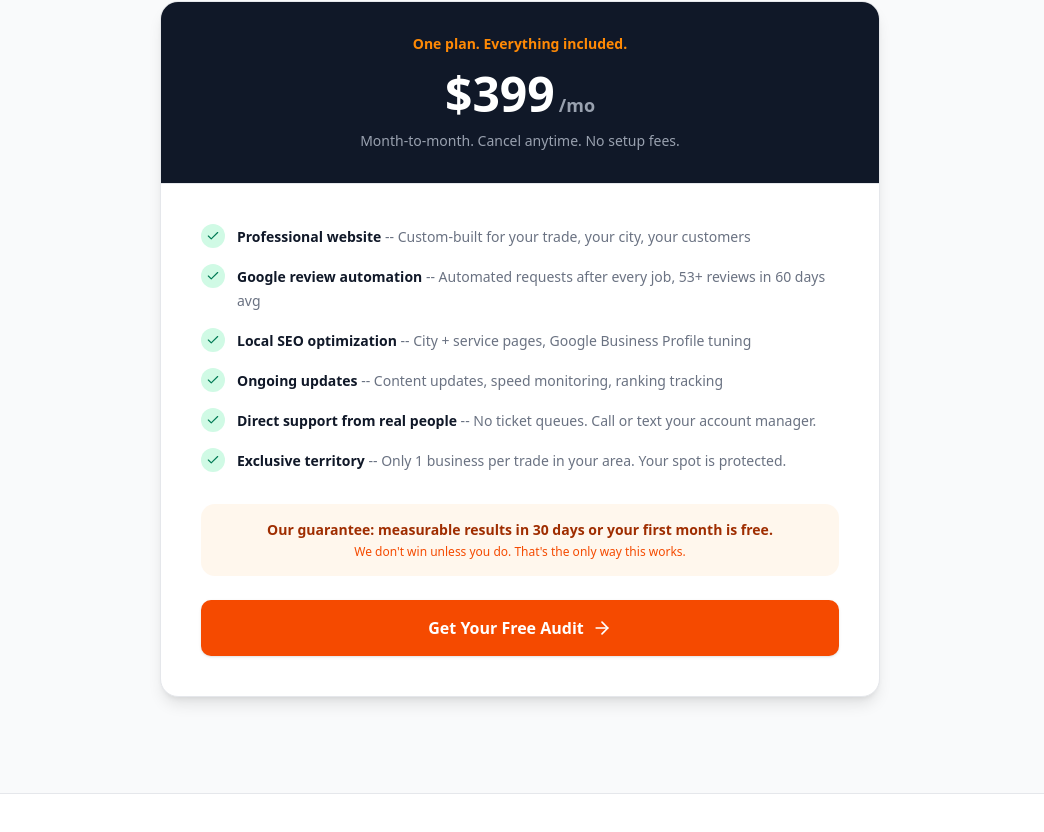
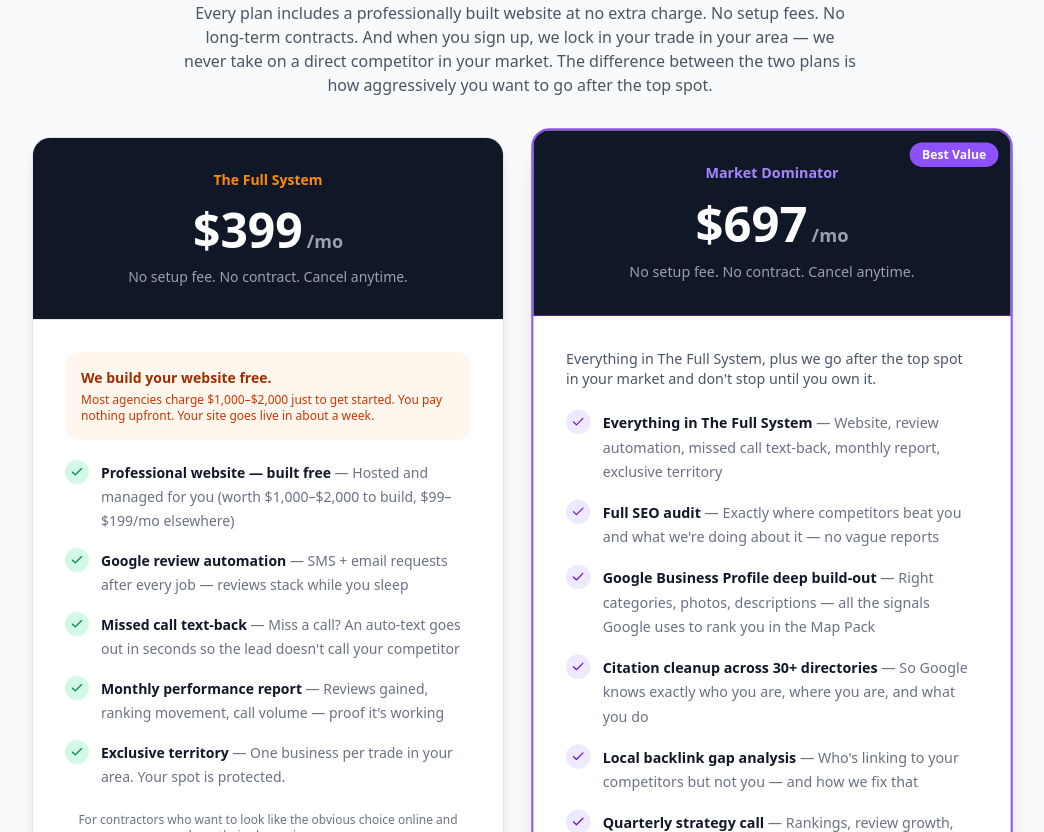
Before and after one commit to D1360tx/marketing_agency, a Next.js app: page /landing_opus in a window 1280 px wide. Shown: the part 4428-5260 px from the top of the page, without its empty margins (120-1164 px from the left). Built offline with nearby package versions, Linux system fonts and the light colour scheme.

Commit message:
feat: two-tier pricing on landing_opus — Full System $399 + Market Dominator $697

```diff
--- a/src/app/landing_opus/page.tsx
+++ b/src/app/landing_opus/page.tsx
@@ -707,90 +707,105 @@ export default function LandingOpusPage() {
         {/*  PRICING                                                     */}
         {/* ============================================================ */}
         <section className="border-y border-gray-200 bg-gray-50 py-16 sm:py-24">
-          <div className="mx-auto max-w-3xl px-4 sm:px-6">
-            <div className="overflow-hidden rounded-2xl border border-gray-200 bg-white shadow-lg">
-              <div className="border-b border-gray-200 bg-gray-900 px-6 py-8 text-center sm:px-10">
-                <p className="text-sm font-semibold text-orange-400">
-                  One plan. Everything included.
-                </p>
-                <div className="mt-4 flex items-baseline justify-center gap-1">
-                  <span className="text-5xl font-extrabold text-white">
-                    $399
-                  </span>
-                  <span className="text-lg font-semibold text-gray-400">
-                    /mo
-                  </span>
-                </div>
-                <p className="mt-3 text-sm text-gray-400">
-                  Month-to-month. Cancel anytime. No setup fees.
+          <div className="mx-auto max-w-5xl px-4 sm:px-6">
+            {/* Intro */}
+            <div className="mb-10 text-center">
+              <p className="mx-auto max-w-2xl text-base text-gray-600">
+                Every plan includes a professionally built website at no extra charge. No setup fees. No long-term contracts. And when you sign up, we lock in your trade {areaIn} — we never take on a direct competitor in your market. The difference between the two plans is how aggressively you want to go after the top spot.
               </p>
             </div>
 
-              <div className="p-6 sm:p-10">
+            {/* Two-column cards */}
+            <div className="grid gap-8 md:grid-cols-2 md:items-start">
+
+              {/* Plan 1 — The Full System */}
+              <div className="overflow-hidden rounded-2xl border border-gray-200 bg-white shadow-lg">
+                <div className="border-b border-gray-200 bg-gray-900 px-6 py-8 text-center sm:px-10">
+                  <p className="text-sm font-semibold text-orange-400">The Full System</p>
+                  <div className="mt-4 flex items-baseline justify-center gap-1">
+                    <span className="text-5xl font-extrabold text-white">$399</span>
+                    <span className="text-lg font-semibold text-gray-400">/mo</span>
+                  </div>
+                  <p className="mt-3 text-sm text-gray-400">No setup fee. No contract. Cancel anytime.</p>
+                </div>
+                <div className="p-6 sm:p-8">
+                  <div className="mb-5 rounded-xl bg-orange-50 p-4">
+                    <p className="text-sm font-semibold text-orange-800">We build your website free.</p>
+                    <p className="mt-1 text-xs text-orange-700">Most agencies charge $1,000–$2,000 just to get started. You pay nothing upfront. Your site goes live in about a week.</p>
+                  </div>
                   <ul className="space-y-4">
                     {[
-                    {
-                      title: "Professional website",
-                      desc: "Custom-built for your trade, your city, your customers",
-                    },
-                    {
-                      title: "Google review automation",
-                      desc: "Automated requests after every job, 53+ reviews in 60 days avg",
-                    },
-                    {
-                      title: "Local SEO optimization",
-                      desc: "City + service pages, Google Business Profile tuning",
-                    },
-                    {
-                      title: "Ongoing updates",
-                      desc: "Content updates, speed monitoring, ranking tracking",
-                    },
-                    {
-                      title: "Direct support from real people",
-                      desc: "No ticket queues. Call or text your account manager.",
-                    },
-                    {
-                      title: "Exclusive territory",
-                      desc: `Only 1 business per trade ${areaIn}. Your spot is protected.`,
-                    },
+                      { title: "Professional website — built free", desc: "Hosted and managed for you (worth $1,000–$2,000 to build, $99–$199/mo elsewhere)" },
+                      { title: "Google review automation", desc: "SMS + email requests after every job — reviews stack while you sleep" },
+                      { title: "Missed call text-back", desc: "Miss a call? An auto-text goes out in seconds so the lead doesn't call your competitor" },
+                      { title: "Monthly performance report", desc: "Reviews gained, ranking movement, call volume — proof it's working" },
+                      { title: "Exclusive territory", desc: `One business per trade ${areaIn}. Your spot is protected.` },
                     ].map((item, i) => (
                       <li key={i} className="flex gap-3">
                         <div className="flex h-6 w-6 shrink-0 items-center justify-center rounded-full bg-emerald-100">
                           <Check className="h-3.5 w-3.5 text-emerald-700" />
                         </div>
                         <div>
-                        <span className="text-sm font-semibold text-gray-900">
-                          {item.title}
-                        </span>
-                        <span className="text-sm text-gray-500">
-                          {" -- "}
-                          {item.desc}
-                        </span>
+                          <span className="text-sm font-semibold text-gray-900">{item.title}</span>
+                          <span className="text-sm text-gray-500"> — {item.desc}</span>
                         </div>
                       </li>
                     ))}
                   </ul>
-
-                <div className="mt-8 rounded-xl bg-orange-50 p-4 text-center">
-                  <p className="text-sm font-semibold text-orange-800">
-                    Our guarantee: measurable results in 30 days or your first
-                    month is free.
-                  </p>
-                  <p className="mt-1 text-xs text-orange-600">
-                    We don&apos;t win unless you do. That&apos;s the only way
-                    this works.
-                  </p>
-                </div>
-
-                <a
-                  href="#get-started"
-                  className="mt-6 flex w-full items-center justify-center gap-2 rounded-lg bg-orange-600 py-4 text-base font-bold text-white shadow-sm transition hover:bg-orange-700"
-                >
-                  Get Your Free Audit
-                  <ArrowRight className="h-5 w-5" />
+                  <p className="mt-6 text-xs text-gray-500 text-center">For contractors who want to look like the obvious choice online and have their phone ring more.</p>
+                  <a href="#get-started" className="mt-5 flex w-full items-center justify-center gap-2 rounded-lg bg-orange-600 py-4 text-base font-bold text-white shadow-sm transition hover:bg-orange-700">
+                    Claim Your Spot <ArrowRight className="h-5 w-5" />
                   </a>
                 </div>
               </div>
+
+              {/* Plan 2 — Market Dominator */}
+              <div className="overflow-hidden rounded-2xl border-2 border-violet-500 bg-white shadow-xl md:scale-[1.02]">
+                <div className="border-b border-violet-800 bg-gray-900 px-6 py-8 text-center sm:px-10 relative">
+                  <span className="absolute top-3 right-3 rounded-full bg-violet-500 px-3 py-1 text-xs font-bold text-white">Best Value</span>
+                  <p className="text-sm font-semibold text-violet-400">Market Dominator</p>
+                  <div className="mt-4 flex items-baseline justify-center gap-1">
+                    <span className="text-5xl font-extrabold text-white">$697</span>
+                    <span className="text-lg font-semibold text-gray-400">/mo</span>
+                  </div>
+                  <p className="mt-3 text-sm text-gray-400">No setup fee. No contract. Cancel anytime.</p>
+                </div>
+                <div className="p-6 sm:p-8">
+                  <p className="mb-5 text-sm text-gray-600">Everything in The Full System, plus we go after the top spot in your market and don&apos;t stop until you own it.</p>
+                  <ul className="space-y-4">
+                    {[
+                      { title: "Everything in The Full System", desc: "Website, review automation, missed call text-back, monthly report, exclusive territory" },
+                      { title: "Full SEO audit", desc: "Exactly where competitors beat you and what we're doing about it — no vague reports" },
+                      { title: "Google Business Profile deep build-out", desc: "Right categories, photos, descriptions — all the signals Google uses to rank you in the Map Pack" },
+                      { title: "Citation cleanup across 30+ directories", desc: "So Google knows exactly who you are, where you are, and what you do" },
+                      { title: "Local backlink gap analysis", desc: "Who's linking to your competitors but not you — and how we fix that" },
+                      { title: "Quarterly strategy call", desc: "Rankings, review growth, and your next 90 days" },
+                    ].map((item, i) => (
+                      <li key={i} className="flex gap-3">
+                        <div className="flex h-6 w-6 shrink-0 items-center justify-center rounded-full bg-violet-100">
+                          <Check className="h-3.5 w-3.5 text-violet-700" />
+                        </div>
+                        <div>
+                          <span className="text-sm font-semibold text-gray-900">{item.title}</span>
+                          <span className="text-sm text-gray-500"> — {item.desc}</span>
+                        </div>
+                      </li>
+                    ))}
+                  </ul>
+                  <p className="mt-6 text-xs text-gray-500 text-center">For contractors who want to lock down the number one spot before a competitor does.</p>
+                  <a href="#get-started" className="mt-5 flex w-full items-center justify-center gap-2 rounded-lg bg-violet-600 py-4 text-base font-bold text-white shadow-sm transition hover:bg-violet-700">
+                    Own My Market <ArrowRight className="h-5 w-5" />
+                  </a>
+                </div>
+              </div>
+
+            </div>
+
+            {/* Trial nudge */}
+            <p className="mt-8 text-center text-sm text-gray-500">
+              Not ready to commit at full price?{" "}
+              <a href="#get-started" className="font-semibold text-orange-600 hover:underline">Ask about our first-month trial offer.</a>
+            </p>
           </div>
         </section>
 
```
Lines whose indentation alone changed are shown as unchanged.
